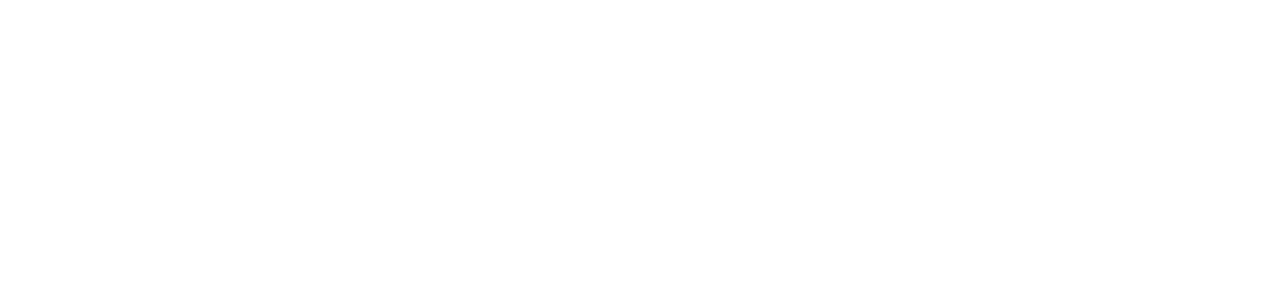
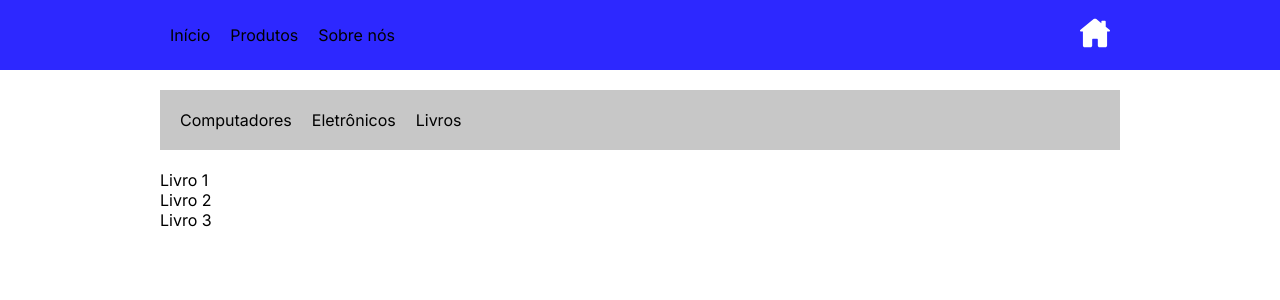
Before and after one commit to Ital023/DesafioReactRouter, a React (Vite) app: page /products/books in a window 1280 px wide. Before the commit this address had no page. Shown: the top 300 px of the page. Built offline with nearby package versions, Linux system fonts and the light colour scheme.

Commit message:
feat: about, products, homebody component

```diff
--- a/src/App.tsx
+++ b/src/App.tsx
@@ -3,6 +3,9 @@
 import HomeBody from "./routes/Home/HomeBody";
 import Products from "./routes/Home/Products";
 import Computers from "./routes/Home/Products/Computers";
+import Eletronics from "./routes/Home/Products/Eletronics";
+import Books from "./routes/Home/Products/Books";
+import About from "./routes/Home/About";
 
 export default function App() {
   return (
@@ -16,8 +19,11 @@
 
           <Route path="products" element={<Products />}>
             <Route path="computers" element={<Computers/>}/>
+            <Route path="eletronics" element={<Eletronics/>}/>
+            <Route path="books" element={<Books/>}/>
           </Route>
 
+          <Route path="about" element={<About/>}/>
         </Route>
 
       </Routes>
--- a/src/components/Header/index.tsx
+++ b/src/components/Header/index.tsx
@@ -8,8 +8,8 @@
         <div className="drr-navbar-left">
           <div className="dsc-menu-item">
             <NavLink to={"/"}>Início</NavLink>
-            <NavLink to={"/products"}>Produtos</NavLink>
-            <NavLink to={"/"}>Sobre nós</NavLink>
+            <NavLink to={"products"}>Produtos</NavLink>
+            <NavLink to={"about"}>Sobre nós</NavLink>
           </div>
         </div>
 
--- /dev/null
+++ b/src/components/HomeBodyContent/index.tsx
@@ -0,0 +1,11 @@
+type Props = {
+  content: string;
+};
+
+export default function HomeBodyContent({ content }: Props) {
+  return (
+    <div className="drr-container drr-mt-20">
+      <h2>{content}</h2>
+    </div>
+  );
+}
--- a/src/components/ProductsBar/index.tsx
+++ b/src/components/ProductsBar/index.tsx
@@ -7,8 +7,8 @@
     <div className="drr-products-bar">
       <div className="drr-products-categories">
         <NavLink to={"computers"}>Computadores</NavLink>
-        <NavLink to={"/"}>Eletrônicos</NavLink>
-        <NavLink to={"/"}>Livros</NavLink>
+        <NavLink to={"eletronics"}>Eletrônicos</NavLink>
+        <NavLink to={"books"}>Livros</NavLink>
       </div>
     </div>
   );
--- /dev/null
+++ b/src/routes/Home/About/index.tsx
@@ -0,0 +1,7 @@
+import HomeBodyContent from "../../../components/HomeBodyContent";
+
+export default function About() {
+  return (
+    <HomeBodyContent content="Sobre nós"/>
+  );
+}
--- a/src/routes/Home/HomeBody/index.tsx
+++ b/src/routes/Home/HomeBody/index.tsx
@@ -1,9 +1,7 @@
+import HomeBodyContent from "../../../components/HomeBodyContent";
 
 export default function HomeBody() {
     return (
-        <div className="drr-container drr-mt-20">
-            <h2>Bem-vindos!</h2>
-        </div>
-
+        <HomeBodyContent content="Bem-vindos!"/>
     );
   }
--- /dev/null
+++ b/src/routes/Home/Products/Books/index.tsx
@@ -0,0 +1,15 @@
+import Products from "../../../../components/Products";
+import * as productService from "../../../../services/products-service"
+
+export default function Books() {
+    return (
+
+        <div className="drr-container-products drr-mt-20">
+            {
+                productService.findAllBooks()
+                .map(product => <Products product={product}></Products>)
+            }
+        </div>
+
+    );
+  }
--- /dev/null
+++ b/src/routes/Home/Products/Eletronics/index.tsx
@@ -0,0 +1,15 @@
+import Products from "../../../../components/Products";
+import * as productService from "../../../../services/products-service"
+
+export default function Eletronics() {
+    return (
+
+        <div className="drr-container-products drr-mt-20">
+            {
+                productService.findAllEletronics()
+                .map(product => <Products product={product}></Products>)
+            }
+        </div>
+
+    );
+  }
```
